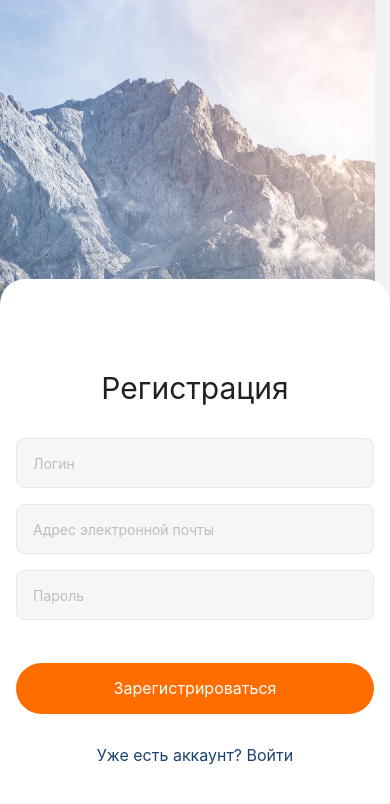
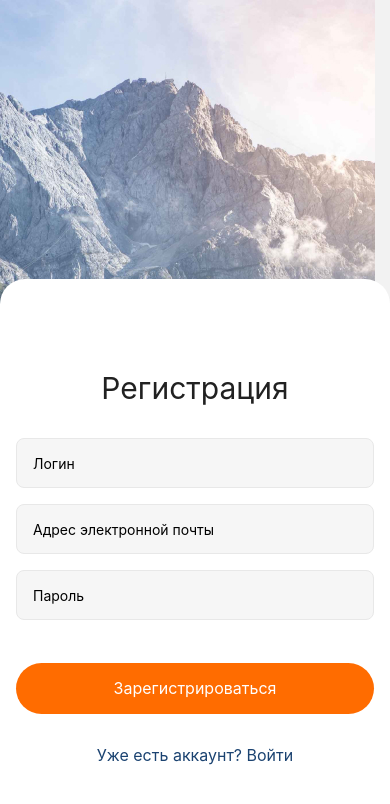
Before and after one commit to artipavl/goit-react-n-phone, a React Native app: screen /Register in a window 390 px wide. Shown: the top 804 px of the page. Built offline with nearby package versions, Linux system fonts and the light colour scheme.

Commit message:
fix android

```diff
--- a/package.json
+++ b/package.json
@@ -3,7 +3,7 @@
   "version": "1.0.0",
   "main": "node_modules/expo/AppEntry.js",
   "scripts": {
-    "start": "expo start",
+    "start": "expo start -c",
     "android": "expo start --android",
     "ios": "expo start --ios",
     "web": "expo start --web",
@@ -22,7 +22,8 @@
     "react-native-safe-area-context": "4.4.1",
     "react-native-screens": "~3.18.0",
     "react-native-web": "~0.18.9",
-    "@react-native-masked-view/masked-view": "0.2.8"
+    "@react-native-masked-view/masked-view": "0.2.8",
+    "expo-font": "~11.0.1"
   },
   "devDependencies": {
     "@babel/core": "^7.12.9"
--- a/screens/auth/LoginScreen.js
+++ b/screens/auth/LoginScreen.js
@@ -110,8 +110,6 @@ const styles = StyleSheet.create({
     color: "#212121",
   },
   form: {
-    display: 1,
-    // alignItems: "center",
     borderTopRightRadius: 25,
     borderTopLeftRadius: 25,
     paddingTop: 92,
@@ -126,7 +124,6 @@ const styles = StyleSheet.create({
     alignItems: "center",
   },
   input: {
-    // display: 1,
     height: 50,
     borderWidth: 1,
     borderStyle: "solid",
@@ -137,7 +134,7 @@ const styles = StyleSheet.create({
     paddingLeft: 16,
     paddingRight: 16,
     backgroundColor: "#F6F6F6",
-    color: "#BDBDBD",
+    // color: "#BDBDBD",
     // fontWeight: 400,
     // fontSize: 16,
     // lineHeight: 19,
@@ -146,7 +143,7 @@ const styles = StyleSheet.create({
     marginBottom: 8,
   },
   button: {
-    display: 1,
+    // display: 1,
     paddingTop: 16,
     paddingBottom: 16,
     marginBottom: 32,
@@ -161,7 +158,7 @@ const styles = StyleSheet.create({
     color: "#FFFFFF",
   },
   linck: {
-    display: 1,
+    // display: 1,
     margin: "auto",
   },
   linckText: {
--- a/screens/auth/RegisterScreen.js
+++ b/screens/auth/RegisterScreen.js
@@ -45,6 +45,7 @@ function RegisterScreen({ navigation }) {
           <KeyboardAvoidingView
             behavior={Platform.OS === "ios" ? "padding" : "height"}
           >
+            {/* style={styles.form} */}
             <SafeAreaView style={styles.form}>
               <View style={styles.formTitle}>
                 <Text style={styles.formTitleText}>Регистрация</Text>
@@ -119,8 +120,6 @@ const styles = StyleSheet.create({
     color: "#212121",
   },
   form: {
-    display: 1,
-    // alignItems: "center",
     borderTopRightRadius: 25,
     borderTopLeftRadius: 25,
     paddingTop: 92,
@@ -135,7 +134,6 @@ const styles = StyleSheet.create({
     alignItems: "center",
   },
   input: {
-    display: 1,
     height: 50,
     borderWidth: 1,
     borderStyle: "solid",
@@ -146,7 +144,7 @@ const styles = StyleSheet.create({
     paddingLeft: 16,
     paddingRight: 16,
     backgroundColor: "#F6F6F6",
-    color: "#BDBDBD",
+    // color: "#BDBDBD",
     // fontWeight: 400,
     // fontSize: 16,
     // lineHeight: 19,
@@ -155,7 +153,7 @@ const styles = StyleSheet.create({
     marginBottom: 8,
   },
   button: {
-    display: 1,
+    // display: 1,
     paddingTop: 16,
     paddingBottom: 16,
     marginBottom: 32,
@@ -170,7 +168,7 @@ const styles = StyleSheet.create({
     color: "#FFFFFF",
   },
   linck: {
-    display: 1,
+    // display: 1,
     margin: "auto",
   },
   linckText: {
```
Also changed, not shown: App.js (+5 -5 lines), 1 other file (tests, documents, lock files or other folders).
